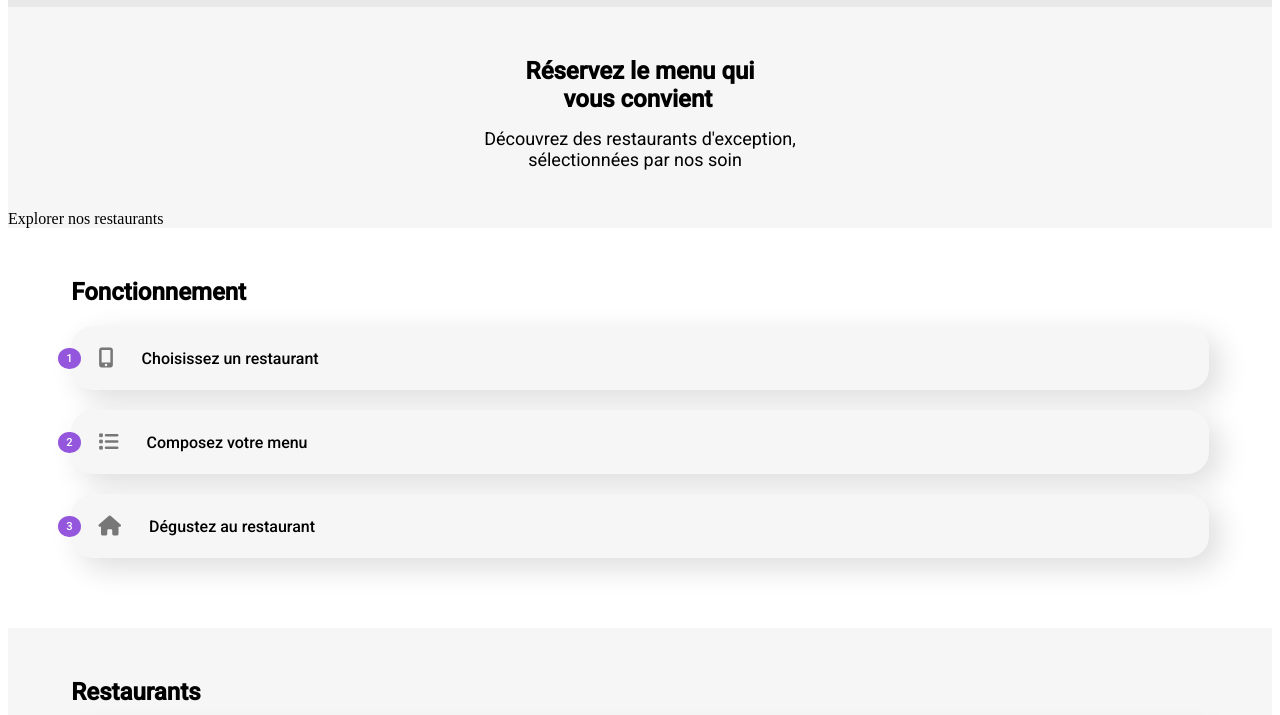
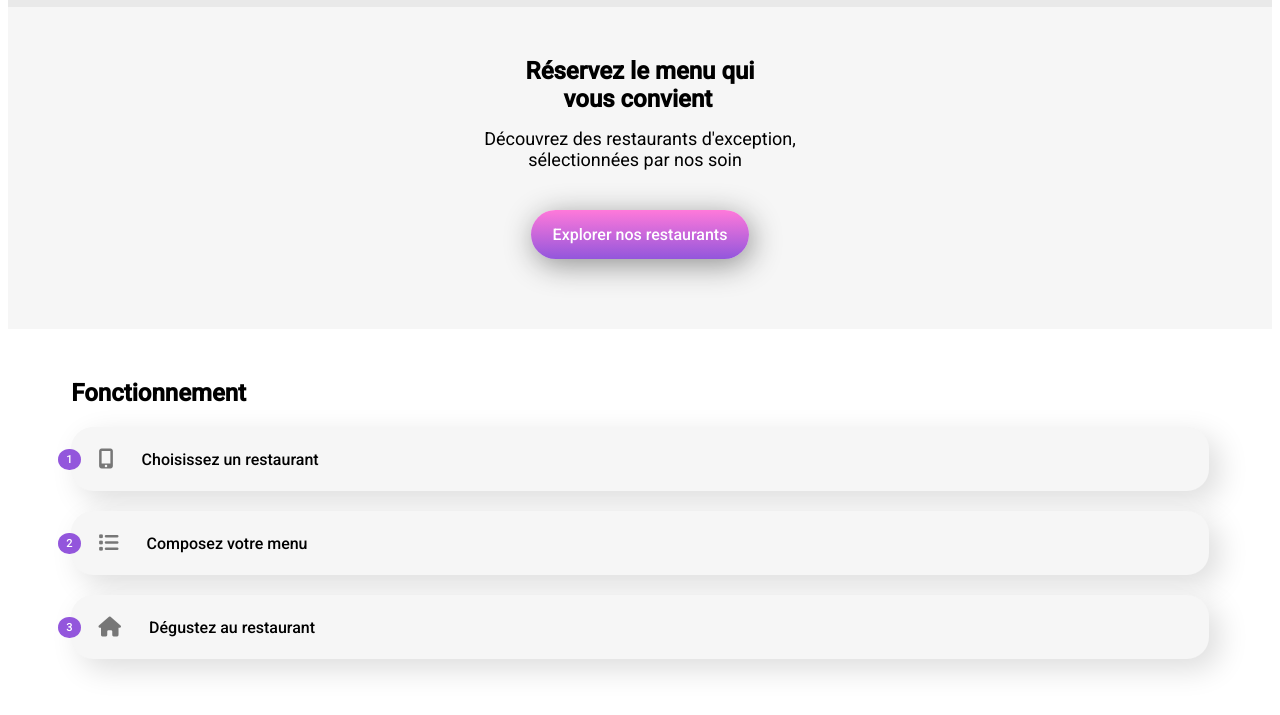
Before and after one commit to Mookh04/Mookh04.github.io, a website: page index.html in a window 1280 px wide. Shown: the part 85-800 px from the top of the page. Drawn offline with Linux system fonts and the light colour scheme; a web font is replaced by a local one.

Commit message:
Changement mineur

```diff
--- a/index.html
+++ b/index.html
@@ -24,7 +24,7 @@
             <h2>Réservez le menu qui<br><span>vous convient</span></h2>
             <h3>Découvrez des restaurants d'exception,<br><span> sélectionnées par nos soin</span></h3>
         </div>
-        <div class="area__btn"><span>Explorer nos restaurants</span></div>
+        <div class="area__btn base-btn"><span>Explorer nos restaurants</span></div>
     </section>
 
     <section class="menu">
--- a/scss/layout/_img-section-menu.scss
+++ b/scss/layout/_img-section-menu.scss
@@ -15,9 +15,9 @@
         display: flex;
         align-items: center;
         justify-content: space-between;
+        background-color: $color-section;
         width: 100%;
         margin: auto;
-        background-color: $color-section;
         margin-top: -55px;
         font-size: 18px;
         font-family: Shrikhand;
```
Also changed, not shown: scss/page/_heart-animation.scss (line endings or trailing spaces).
